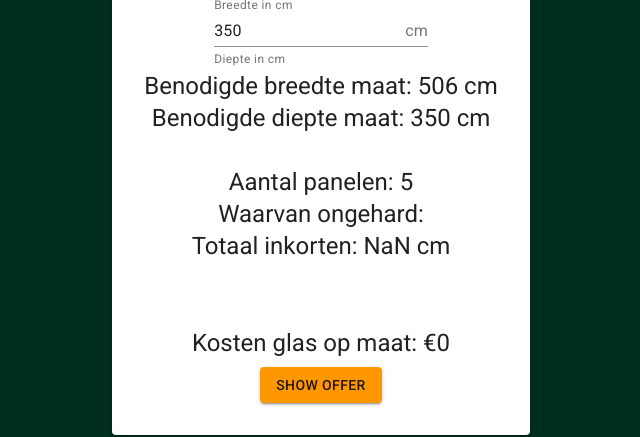
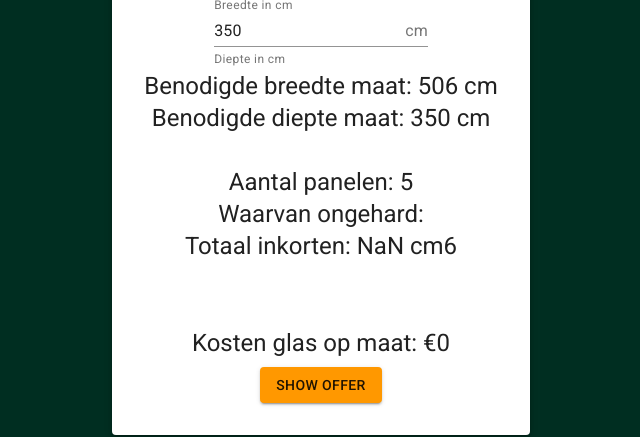
Before and after one commit to Milan-Koelen/tuinmaximaal-react, a React (Create React App) app: page / in a window 1280 px wide. Shown: the part 320-757 px from the top of the page, without its empty margins (319-959 px from the left). Built offline with nearby package versions, Linux system fonts and the light colour scheme.

Commit message:
Update Calculator.js

```diff
--- a/src/Calculator.js
+++ b/src/Calculator.js
@@ -169,7 +169,7 @@ export default function Calculator() {
 							<br />
 							Waarvan ongehard: {cutPanels(patioWidth)}
 							<br />
-							Totaal inkorten: {inkortenCM}
+							Totaal inkorten: {inkortenCM + 6}
 							<br />
 							{/* Inkorten per kant: {inkortenPerPlaat + ' cm'} */}
 							<br />
```
